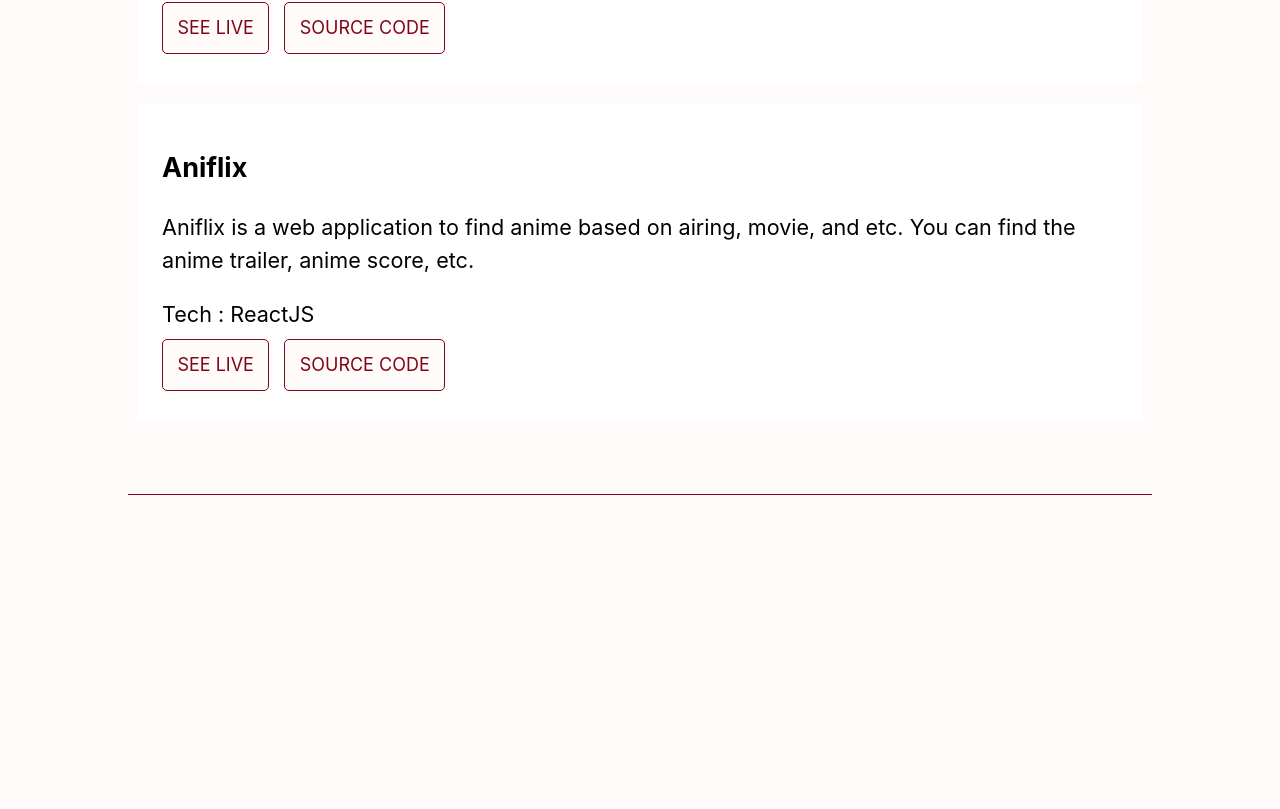
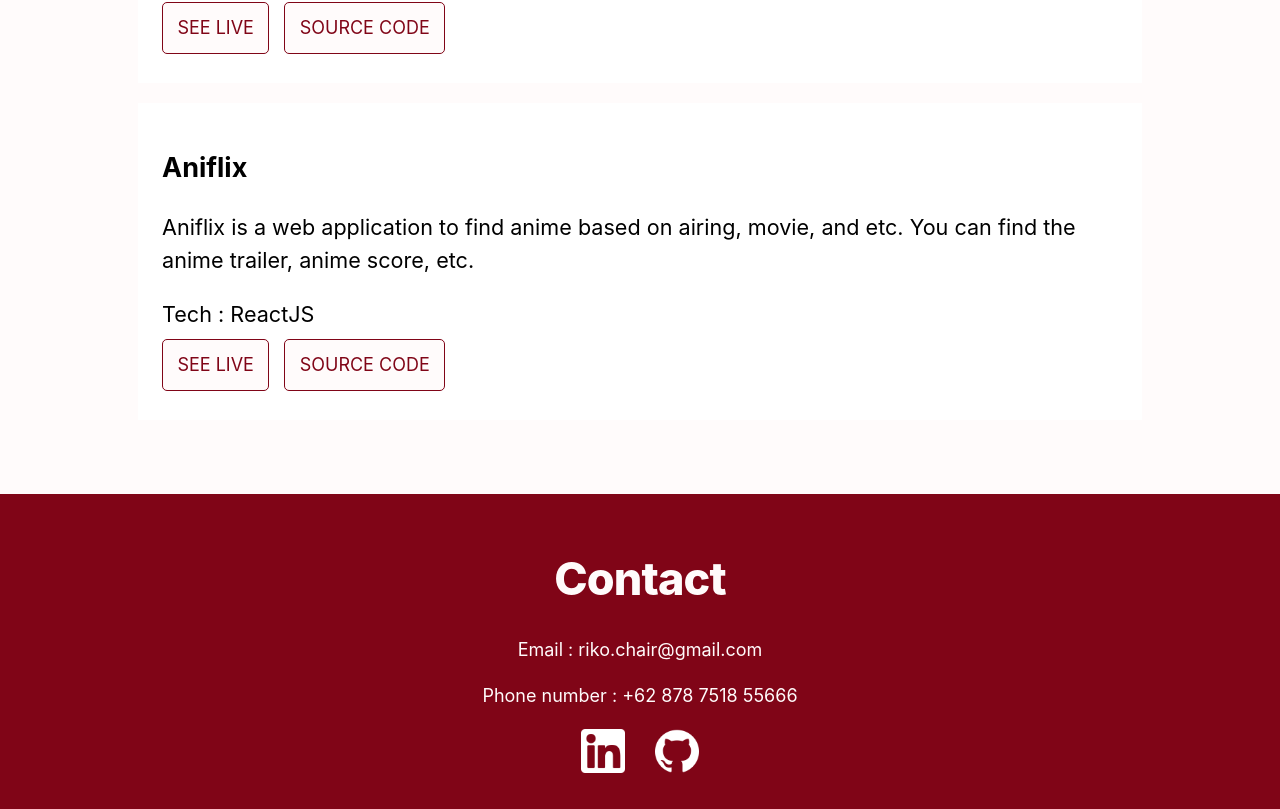
Before and after one commit to rikocacola/rikocacola-cv, a Next.js app: page / in a window 1280 px wide. Shown: the part 2122-2931 px from the top of the page. Before the commit the page ends 2617 px from the top, so only its background shows below. Built offline with nearby package versions, Linux system fonts and the light colour scheme.

Commit message:
add contact components and some style skills and  project

```diff
--- /dev/null
+++ b/components/Contact/Contact.js
@@ -0,0 +1,25 @@
+import styles from './Contact.module.scss'
+
+import Image from 'next/image'
+
+const Contact = () => {
+    return (
+        <footer className={styles.contactWrap}>
+            <div className={styles.contact}>
+                <h1 className="Heading2Xl">Contact</h1>
+                <p>Email : riko.chair@gmail.com</p>
+                <p>Phone number : +62 878 7518 55666</p>
+                <div>
+                    <a href="https://linkedin.com/in/rikocacola" target="_blank" style={{ paddingRight: "30px" }}>
+                        <Image src="/icon/icon-linkedin.png" width={44} height={44} />
+                    </a>
+                    <a href="https://github.com/rikocacola" target="_blank">
+                        <Image src="/icon/icon-github.png" width={44} height={44} />
+                    </a>
+                </div>
+            </div>
+        </footer>
+    )
+}
+
+export default Contact
--- /dev/null
+++ b/components/Contact/Contact.module.scss
@@ -0,0 +1,10 @@
+.contactWrap{
+    background-color: #800517;
+    color: #fffbfb;
+    .contact {
+        width: 80%;
+        margin: auto;
+        padding: 1.5rem 0;
+        text-align: center;
+    }
+}
--- a/components/Projects/Projects.module.scss
+++ b/components/Projects/Projects.module.scss
@@ -2,7 +2,7 @@
     width: 80%;
     margin:auto;
     padding-bottom: 54px;
-    border-bottom: #800517 1px solid;
+    // border-bottom: #800517 1px solid;
     .title {
         text-align: center;
         margin-bottom: 2rem;
@@ -14,5 +14,9 @@
         margin: 20px 10px;
         border-left: 8px solid #fff;
        }
+       .card:hover {
+           transform: scale(1.01);
+           transition: transform 1s;
+       }
     }
 }
--- a/components/Skills/Skills.module.scss
+++ b/components/Skills/Skills.module.scss
@@ -19,6 +19,11 @@
                 margin-top: 1rem;
                 justify-content: center;
                 align-items: center;
+            }
+            .card:hover{
+                transform: scale(0.90);
+                transition: transform 2s;
+                cursor: pointer;
             }
         }
     }
--- a/pages/index.js
+++ b/pages/index.js
@@ -1,5 +1,6 @@
 import Head from 'next/head';
 
+import Contact from '../components/Contact/Contact';
 import Profile from '../components/Profile/Profile';
 import Projects from '../components/Projects/Projects';
 import Skills from '../components/Skills/Skills'
@@ -15,6 +16,7 @@ const Home = () => {
         <Profile />
         <Skills />
         <Projects />
+        <Contact />
       </div>
     </>
   )
```
Also changed, not shown: public/icon/icon-github.png, public/icon/icon-linkedin.png (added).
